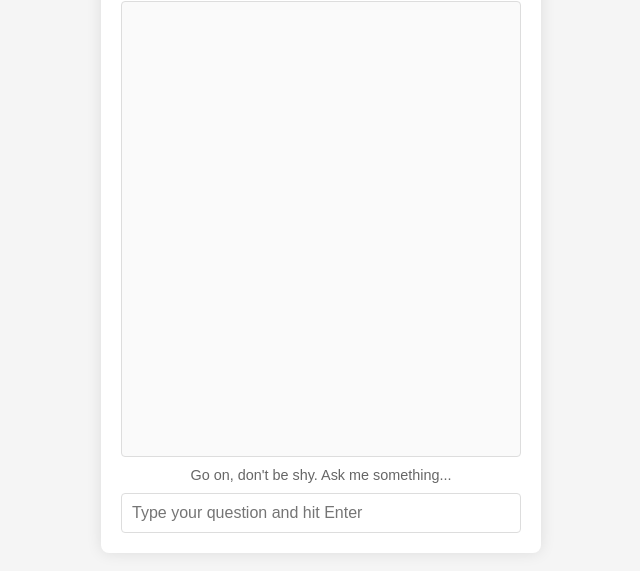
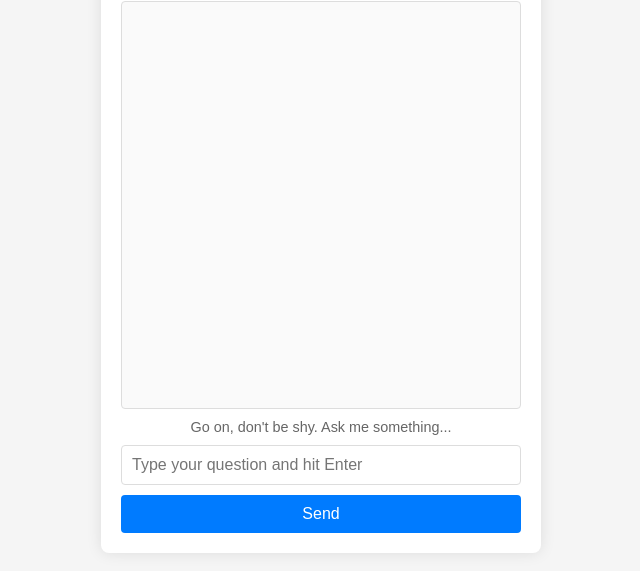
Before and after one commit to Apurvapateriya/devops-chatbot, a plain HTML site: page docs/index.html in a window 1280 px wide. Shown: the part 167-738 px from the top of the page, without its empty margins (319-959 px from the left). Drawn offline with Linux system fonts and the light colour scheme.

Commit message:
Update index.html

```diff
--- a/docs/index.html
+++ b/docs/index.html
@@ -55,12 +55,25 @@
       border-radius: 4px;
       border: 1px solid #ddd;
       box-sizing: border-box;
+      margin-bottom: 10px;
     }
     #input-info {
       font-size: 0.9em;
       color: #666;
       text-align: center;
       margin-bottom: 10px;
+    }
+    #send-button {
+      padding: 10px;
+      font-size: 1em;
+      border-radius: 4px;
+      border: none;
+      background-color: #007bff;
+      color: white;
+      cursor: pointer;
+    }
+    #send-button:hover {
+      background-color: #0056b3;
     }
   </style>
 </head>
@@ -75,6 +88,7 @@
       placeholder="Type your question and hit Enter"
       autocomplete="off"
     />
+    <button id="send-button">Send</button>
   </div>
 
   <script src="app.js"></script>
```
